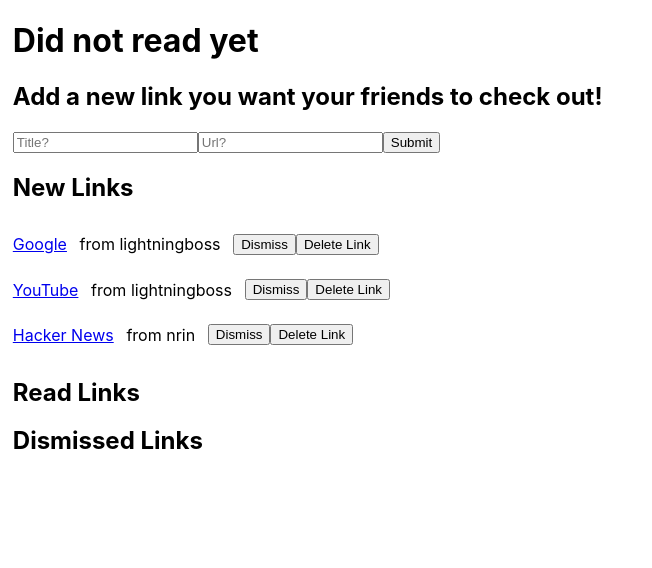
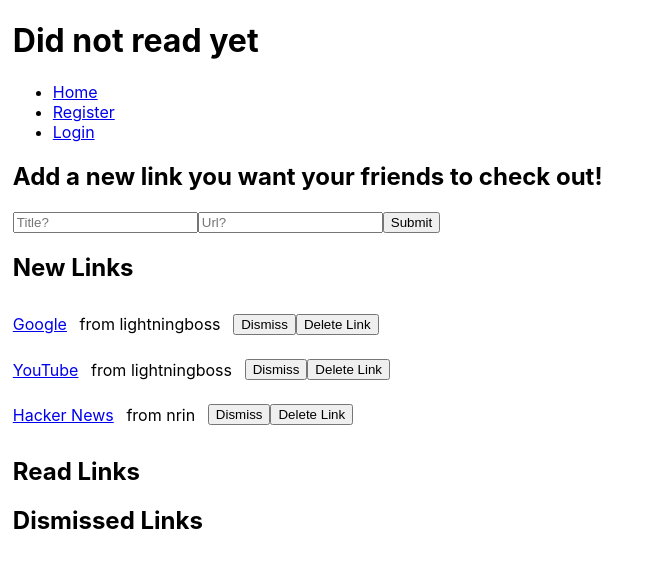
Before and after one commit to remarcable/did-not-read-yet, a React (Create React App) app in the folder client/: page / in a window 1280 px wide. Shown: the top 568 px of the page, without its empty margins (0-652 px from the left). Built offline with nearby package versions, Linux system fonts and the light colour scheme.

Commit message:
Add Navbar and linking
This adds a simple navbar component which links via react-router to
different parts of the application

```diff
--- a/client/src/App.js
+++ b/client/src/App.js
@@ -1,8 +1,10 @@
 import React, { PureComponent } from 'react';
 import { modifyElement } from './lib/modifyElement';
+import { Link, BrowserRouter as Router } from 'react-router-dom';
 
 import DisplayLink from './components/DisplayLink';
 import AddLinkForm from './components/AddLinkFormComponent';
+import Navigation from './components/Navigation';
 
 const defaultLinks = [
   {
@@ -93,6 +95,7 @@
     return (
       <div>
         <h1>Did not read yet</h1>
+        <Navigation />
         <AddLinkForm addLink={this.addLink} />
         <h2>New Links</h2>
         {links.filter(link => !link.read && !link.dismissed).map(displayLink)}
--- /dev/null
+++ b/client/src/components/Navigation/index.js
@@ -0,0 +1,18 @@
+import React from 'react';
+import { Link } from 'react-router-dom';
+const Navigation = () => {
+  return (
+    <ul>
+      <li>
+        <Link to="/">Home</Link>
+      </li>
+      <li>
+        <Link to="/register">Register</Link>
+      </li>
+      <li>
+        <Link to="/login">Login</Link>
+      </li>
+    </ul>
+  );
+};
+export default Navigation;
--- a/client/src/index.js
+++ b/client/src/index.js
@@ -1,6 +1,6 @@
 import React from 'react';
 import ReactDOM from 'react-dom';
-import { Route, Link, BrowserRouter as Router } from 'react-router-dom';
+import { Route, BrowserRouter as Router } from 'react-router-dom';
 import './index.css';
 import App from './App';
 import LoginPage from './pages/LoginPage';
```
Also changed, not shown: 1 other file (tests, documents, lock files or other folders).
